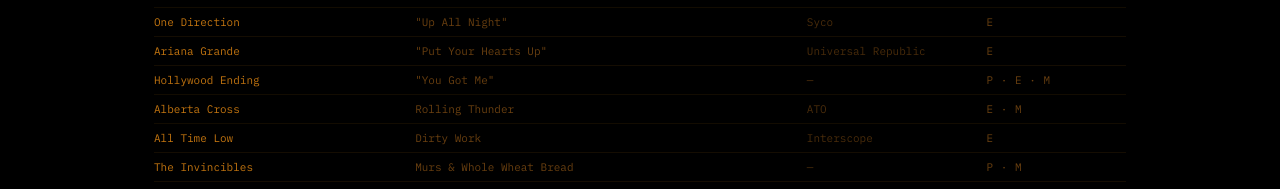
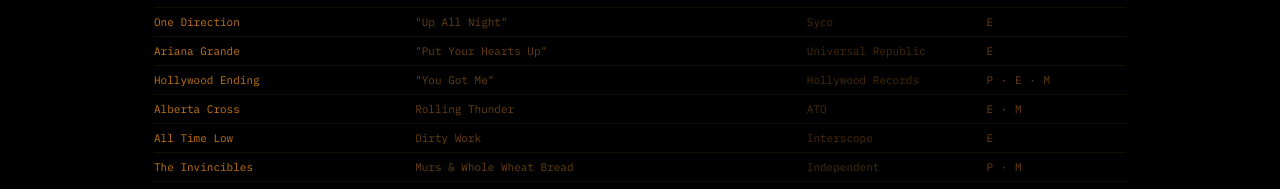
Before and after one commit to travishuff/travishuff_website, a React (Vite) app: page /credits in a window 1280 px wide. Shown: the part 602-791 px from the top of the page. Built offline with nearby package versions, Linux system fonts and the light colour scheme.

Commit message:
Update labels

```diff
--- a/src/data/credits.ts
+++ b/src/data/credits.ts
@@ -31,7 +31,7 @@
   {
     artist: 'Hollywood Ending',
     project: '"You Got Me"',
-    label: '—',
+    label: 'Hollywood Records',
     role: 'P · E · M',
     spotify: 'https://open.spotify.com/track/0hCDOkU1jM0VFUPq1F0Sod',
   },
@@ -49,7 +49,7 @@
     role: 'E',
     spotify: 'https://open.spotify.com/album/2p2JBegkoa43Vb9RWurUcf',
   },
-  { artist: 'The Invincibles', project: 'Murs & Whole Wheat Bread', label: '—', role: 'P · M' },
+  { artist: 'The Invincibles', project: 'Murs & Whole Wheat Bread', label: 'Independent', role: 'P · M' },
   {
     artist: 'Pop Levi',
     project: 'Motorcycle 666',
@@ -60,7 +60,7 @@
   {
     artist: 'Hey Monday',
     project: '"I Don\'t Want To Dance"',
-    label: '—',
+    label: 'Sony',
     role: 'E',
     spotify: 'https://open.spotify.com/track/3lgN3kbDO9FL4kB1lrd2MS',
   },
@@ -95,7 +95,7 @@
   {
     artist: 'Anine Stang',
     project: '"Trying You On" "Zip It Up" "Happy"',
-    label: '—',
+    label: 'Electric Stardust',
     role: 'P · E · M',
     spotify: 'https://open.spotify.com/track/5m6vtIYqarZ4DXP7Diz7gm',
   },
@@ -134,11 +134,11 @@
     role: 'P · E · M',
     spotify: 'https://open.spotify.com/album/6pcIo7jAfeUwxF1dwuW49y',
   },
-  { artist: 'Anina', project: 'Not My Boyfriend', label: '—', role: 'P · E · M' },
+  { artist: 'Anina', project: 'Not My Boyfriend', label: 'Electric Stardust', role: 'P · E · M' },
   {
     artist: 'Ian Erix',
     project: 'Song For Mutts',
-    label: '—',
+    label: 'Independent',
     role: 'W · P · E · M',
   },
   {
@@ -170,7 +170,7 @@
     label: 'Fighting Records',
     role: 'P · E · M',
   },
-  { artist: 'Heartstop', project: 'Moments', label: '—', role: 'P · E · M' },
+  { artist: 'Heartstop', project: 'Moments', label: 'Independent', role: 'P · E · M' },
   {
     artist: "The King's Royal",
     project: 'Beginning',
@@ -240,7 +240,7 @@
     role: 'E',
     spotify: 'https://open.spotify.com/album/7B5vJuWtSFPIao1em0bHz2',
   },
-  { artist: 'Kazi', project: 'EP', label: '—', role: 'P · M' },
+  { artist: 'Kazi', project: 'EP', label: 'Independent', role: 'P · M' },
   {
     artist: 'Days Away',
     project: 'Mapping An Invisible World',
@@ -315,14 +315,14 @@
   {
     artist: 'Dick Carter Speedway',
     project: 'A Pill That Knocks Me Out',
-    label: 'Indie',
+    label: 'Independent',
     role: 'P · E · M',
   },
-  { artist: 'Elisabeth Ames', project: 'Elisabeth Ames', label: 'Indie', role: 'E · M' },
-  { artist: 'Cucoloris', project: 'Unfurl', label: 'Indie', role: 'P · E · M' },
+  { artist: 'Elisabeth Ames', project: 'Elisabeth Ames', label: 'Independent', role: 'E · M' },
+  { artist: 'Cucoloris', project: 'Unfurl', label: 'Independent', role: 'P · E · M' },
   { artist: 'Brian Stace', project: 'Country Music', label: 'TexDog Records', role: 'E' },
   { artist: 'Biirdie', project: 'Glendale EP', label: 'Pop Up', role: 'P · E · M' },
-  { artist: 'Billion Stars', project: 'Pleads the Fifth', label: 'Indie', role: 'E · M' },
+  { artist: 'Billion Stars', project: 'Pleads the Fifth', label: 'Independent', role: 'E · M' },
   {
     artist: 'Dave Stringer',
     project: 'Mala/Japa',
```
